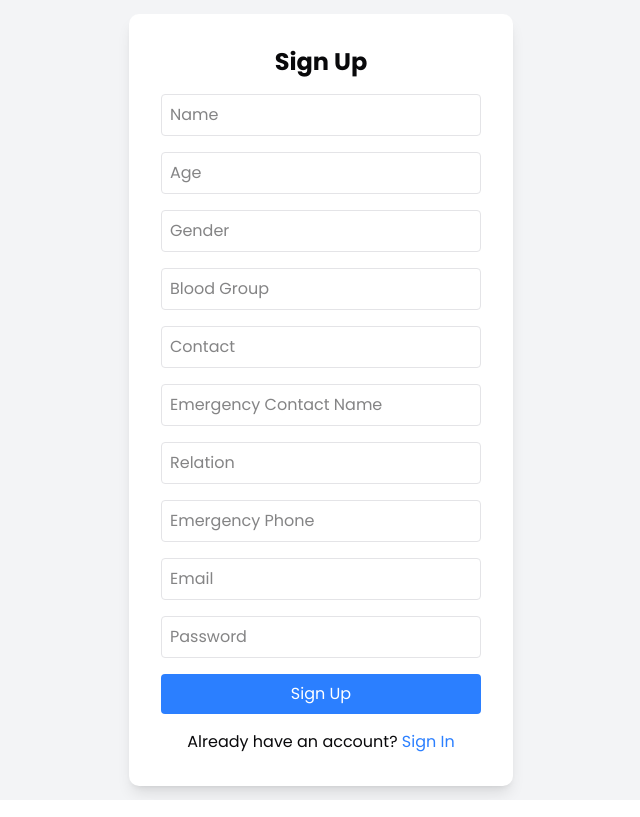
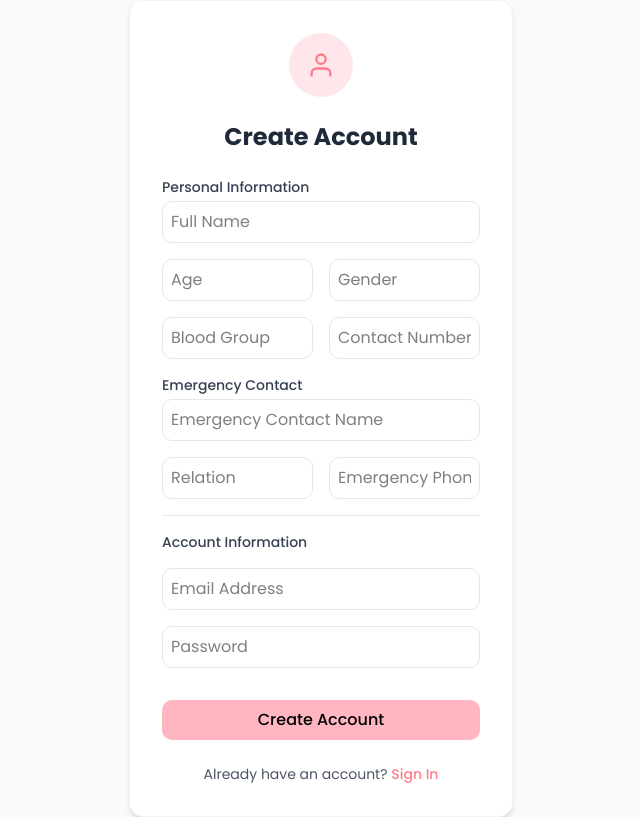
Before and after one commit to ekas-7/jiva-sage, a React (Vite) app in the folder Frontend/: page /auth in a window 1280 px wide. Both pictures are taken after a click on the element "Sign Up". Shown: the whole page, without its empty margins (319-959 px from the left). Built offline with nearby package versions, Linux system fonts and the light colour scheme; no server answers.

Commit message:
landing page fixed

```diff
--- a/Frontend/src/App.jsx
+++ b/Frontend/src/App.jsx
@@ -24,7 +24,7 @@ function App() {
       ) : (
         <>
           {/* Authenticated Routes */}
-          <Route path="/*" element={<Landing />} />
+          <Route path="/*" element={<Home />} />
           <Route path="/qr-code" element={<QRCodeData />} />
           <Route path="/report" element={<ReportData />} />
           <Route path="*" element={<Navigate to="/" replace />} />
--- a/Frontend/src/components/Landing/Navbar.jsx
+++ b/Frontend/src/components/Landing/Navbar.jsx
@@ -22,7 +22,7 @@ export default function Navbar() {
     <nav className={`
       fixed top-0 left-0 right-0 z-50 transition-all duration-300
       ${isScrolled
-        ? 'bg-white/80 dark:bg-gray-900/80 backdrop-blur-md shadow-lg my-4 mx-6 rounded-2xl border border-[#FFB6C1]/20'
+        ? 'bg-transparent dark:bg-gray-900/80 backdrop-blur-md shadow-lg my-4 mx-6 rounded-2xl border border-[#FFB6C1]/20'
         : 'bg-transparent'
       }
     `}>
@@ -71,12 +71,12 @@ export default function Navbar() {
               </a>
             </div>
           </div>
-          <div className="flex items-center gap-4">
+          {/* <div className="flex items-center gap-4">
             <DarkModeToggle />
             <button className="bg-[#FFB6C1] hover:bg-[#FF8DA1] text-black px-6 py-2 rounded-2xl transition-colors duration-300 font-medium">
               Free Trial
             </button>
-          </div>
+          </div> */}
         </div>
       </div>
     </nav>
--- a/Frontend/src/components/ui/DarkModeToggle.jsx
+++ b/Frontend/src/components/ui/DarkModeToggle.jsx
@@ -2,7 +2,7 @@ import { useState, useEffect } from 'react';
 import { Sun, Moon } from 'lucide-react';
 
 export default function DarkModeToggle() {
-  const [darkMode, setDarkMode] = useState(true);
+  const [darkMode, setDarkMode] = useState(false);
 
   useEffect(() => {
     if (darkMode) {
--- a/Frontend/src/pages/AuthPage.jsx
+++ b/Frontend/src/pages/AuthPage.jsx
@@ -17,7 +17,7 @@ const AuthPage = () => {
     emergencyPhone: "",
   });
 
-  const {signin} = useUser();
+  const { signin } = useUser();
 
   const handleChange = (e) => {
     setFormData({ ...formData, [e.target.name]: e.target.value });
@@ -27,7 +27,6 @@ const AuthPage = () => {
     e.preventDefault();
     try {
       // console.log("formdata : ",formData);
-
       const url = isSignUp ? "/api/signup" : signin(formData);
     } catch (err) {
       alert("Error: " + err.response.data.message);
@@ -35,29 +34,141 @@ const AuthPage = () => {
   };
 
   return (
-    <div className="flex justify-center items-center h-screen bg-gray-100">
-      <div className="bg-white p-8 rounded-lg shadow-lg w-96">
-        <h2 className="text-2xl font-bold text-center mb-4">{isSignUp ? "Sign Up" : "Sign In"}</h2>
+    <div className="flex justify-center items-center min-h-screen bg-gray-50 text-black">
+      <div className="bg-white p-8 rounded-xl shadow-md w-96 border border-gray-100">
+        {/* Logo or Icon at top */}
+        <div className="flex justify-center mb-6">
+          <div className="h-16 w-16 rounded-full bg-[#FFE6EA] flex items-center justify-center text-[#FF7C8C]">
+            <svg xmlns="http://www.w3.org/2000/svg" width="28" height="28" viewBox="0 0 24 24" fill="none" stroke="currentColor" strokeWidth="2" strokeLinecap="round" strokeLinejoin="round">
+              <path d="M20 21v-2a4 4 0 0 0-4-4H8a4 4 0 0 0-4 4v2"></path>
+              <circle cx="12" cy="7" r="4"></circle>
+            </svg>
+          </div>
+        </div>
+
+        <h2 className="text-2xl font-bold text-center mb-6 text-gray-800">{isSignUp ? "Create Account" : "Welcome Back"}</h2>
+
         <form onSubmit={handleSubmit} className="space-y-4">
           {isSignUp && (
             <>
-              <input type="text" name="name" placeholder="Name" onChange={handleChange} className="w-full p-2 border rounded" required />
-              <input type="number" name="age" placeholder="Age" onChange={handleChange} className="w-full p-2 border rounded" required />
-              <input type="text" name="gender" placeholder="Gender" onChange={handleChange} className="w-full p-2 border rounded" required />
-              <input type="text" name="bloodGroup" placeholder="Blood Group" onChange={handleChange} className="w-full p-2 border rounded" required />
-              <input type="text" name="contact" placeholder="Contact" onChange={handleChange} className="w-full p-2 border rounded" required />
-              <input type="text" name="emergencyName" placeholder="Emergency Contact Name" onChange={handleChange} className="w-full p-2 border rounded" />
-              <input type="text" name="emergencyRelation" placeholder="Relation" onChange={handleChange} className="w-full p-2 border rounded" />
-              <input type="text" name="emergencyPhone" placeholder="Emergency Phone" onChange={handleChange} className="w-full p-2 border rounded" />
+              <div className="space-y-4">
+                <div>
+                  <label className="block text-sm font-medium text-gray-700 mb-1">Personal Information</label>
+                  <input
+                    type="text"
+                    name="name"
+                    placeholder="Full Name"
+                    onChange={handleChange}
+                    className="w-full p-2 border border-gray-200 rounded-lg focus:outline-none focus:ring-2 focus:ring-[#FFB6C1] focus:border-transparent"
+                    required
+                  />
+                </div>
+
+                <div className="grid grid-cols-2 gap-4">
+                  <input
+                    type="number"
+                    name="age"
+                    placeholder="Age"
+                    onChange={handleChange}
+                    className="w-full p-2 border border-gray-200 rounded-lg focus:outline-none focus:ring-2 focus:ring-[#FFB6C1] focus:border-transparent"
+                    required
+                  />
+                  <input
+                    type="text"
+                    name="gender"
+                    placeholder="Gender"
+                    onChange={handleChange}
+                    className="w-full p-2 border border-gray-200 rounded-lg focus:outline-none focus:ring-2 focus:ring-[#FFB6C1] focus:border-transparent"
+                    required
+                  />
+                </div>
+
+                <div className="grid grid-cols-2 gap-4">
+                  <input
+                    type="text"
+                    name="bloodGroup"
+                    placeholder="Blood Group"
+                    onChange={handleChange}
+                    className="w-full p-2 border border-gray-200 rounded-lg focus:outline-none focus:ring-2 focus:ring-[#FFB6C1] focus:border-transparent"
+                    required
+                  />
+                  <input
+                    type="text"
+                    name="contact"
+                    placeholder="Contact Number"
+                    onChange={handleChange}
+                    className="w-full p-2 border border-gray-200 rounded-lg focus:outline-none focus:ring-2 focus:ring-[#FFB6C1] focus:border-transparent"
+                    required
+                  />
+                </div>
+
+                <div>
+                  <label className="block text-sm font-medium text-gray-700 mb-1 mt-2">Emergency Contact</label>
+                  <input
+                    type="text"
+                    name="emergencyName"
+                    placeholder="Emergency Contact Name"
+                    onChange={handleChange}
+                    className="w-full p-2 border border-gray-200 rounded-lg focus:outline-none focus:ring-2 focus:ring-[#FFB6C1] focus:border-transparent"
+                  />
+                </div>
+
+                <div className="grid grid-cols-2 gap-4">
+                  <input
+                    type="text"
+                    name="emergencyRelation"
+                    placeholder="Relation"
+                    onChange={handleChange}
+                    className="w-full p-2 border border-gray-200 rounded-lg focus:outline-none focus:ring-2 focus:ring-[#FFB6C1] focus:border-transparent"
+                  />
+                  <input
+                    type="text"
+                    name="emergencyPhone"
+                    placeholder="Emergency Phone"
+                    onChange={handleChange}
+                    className="w-full p-2 border border-gray-200 rounded-lg focus:outline-none focus:ring-2 focus:ring-[#FFB6C1] focus:border-transparent"
+                  />
+                </div>
+              </div>
+
+              <div className="border-t border-gray-200 my-4 pt-4">
+                <label className="block text-sm font-medium text-gray-700 mb-1">Account Information</label>
+              </div>
             </>
           )}
-          <input type="email" name="email" placeholder="Email" onChange={handleChange} className="w-full p-2 border rounded" required />
-          <input type="password" name="password" placeholder="Password" onChange={handleChange} className="w-full p-2 border rounded" required />
-          <button type="submit" className="w-full bg-blue-500 text-white p-2 rounded hover:bg-blue-600">{isSignUp ? "Sign Up" : "Sign In"}</button>
+
+          <input
+            type="email"
+            name="email"
+            placeholder="Email Address"
+            onChange={handleChange}
+            className="w-full p-2 border border-gray-200 rounded-lg focus:outline-none focus:ring-2 focus:ring-[#FFB6C1] focus:border-transparent"
+            required
+          />
+
+          <input
+            type="password"
+            name="password"
+            placeholder="Password"
+            onChange={handleChange}
+            className="w-full p-2 border border-gray-200 rounded-lg focus:outline-none focus:ring-2 focus:ring-[#FFB6C1] focus:border-transparent"
+            required
+          />
+
+          <button
+            type="submit"
+            className="w-full bg-[#FFB6C1] hover:bg-[#fba8b5] text-black p-2 rounded-lg font-medium transition-colors mt-4"
+          >
+            {isSignUp ? "Create Account" : "Sign In"}
+          </button>
         </form>
-        <p className="text-center mt-4">
+
+        <p className="text-center mt-6 text-gray-600 text-sm">
           {isSignUp ? "Already have an account? " : "Don't have an account? "}
-          <span onClick={() => setIsSignUp(!isSignUp)} className="text-blue-500 cursor-pointer">
+          <span
+            onClick={() => setIsSignUp(!isSignUp)}
+            className="text-[#FF7C8C] cursor-pointer font-medium hover:underline"
+          >
             {isSignUp ? "Sign In" : "Sign Up"}
           </span>
         </p>
--- a/Frontend/src/pages/Landing.jsx
+++ b/Frontend/src/pages/Landing.jsx
@@ -6,7 +6,7 @@ import Contact from '../components/Landing/Contact';
 
 const Landing = () => {
   return (
-    <div className="min-h-screen bg-[#50A8FF] dark:bg-gray-800 relative overflow-hidden">
+    <div className="min-h-screen bg-white dark:bg-gray-800 relative overflow-hidden">
       {/* Decorative elements */}
 {/*
       <div className="absolute top-20 right-20">
```
Also changed, not shown: Frontend/src/components/Landing/Hero.jsx (+6 -6 lines), Frontend/src/components/Sidebar.jsx (+9 -9 lines), Frontend/src/assets/logo.png.
